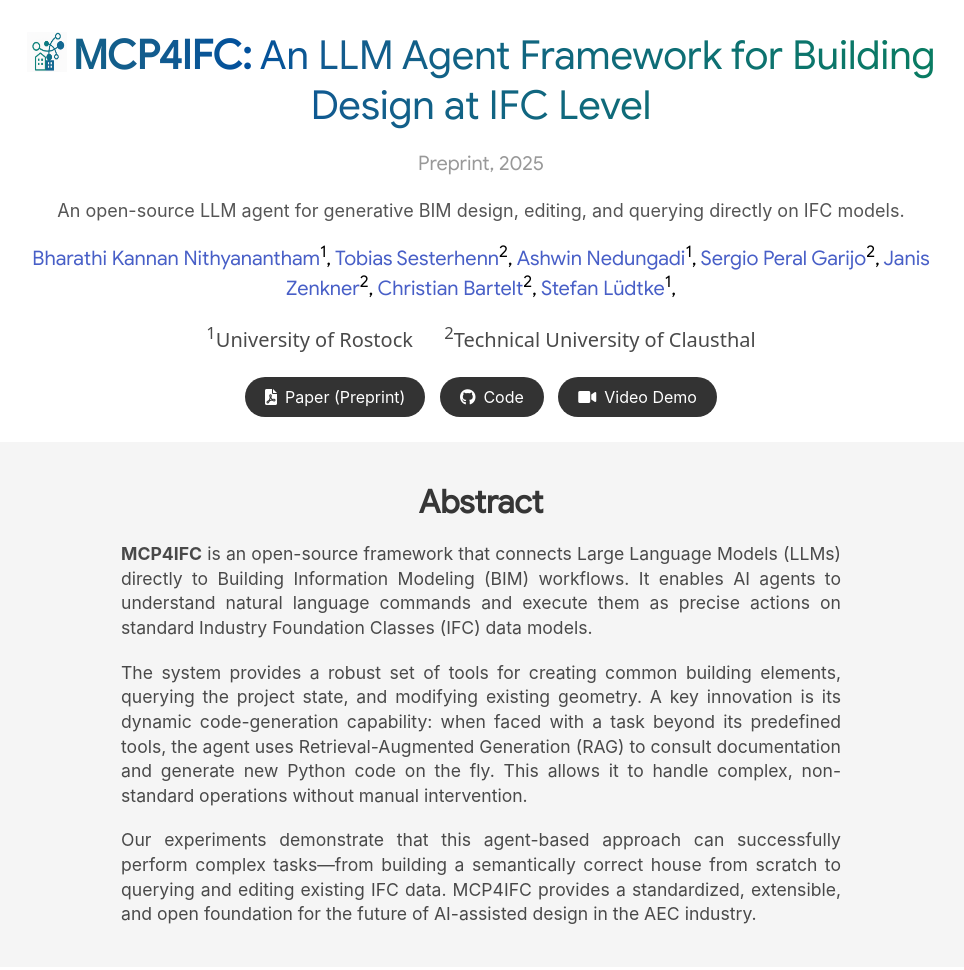
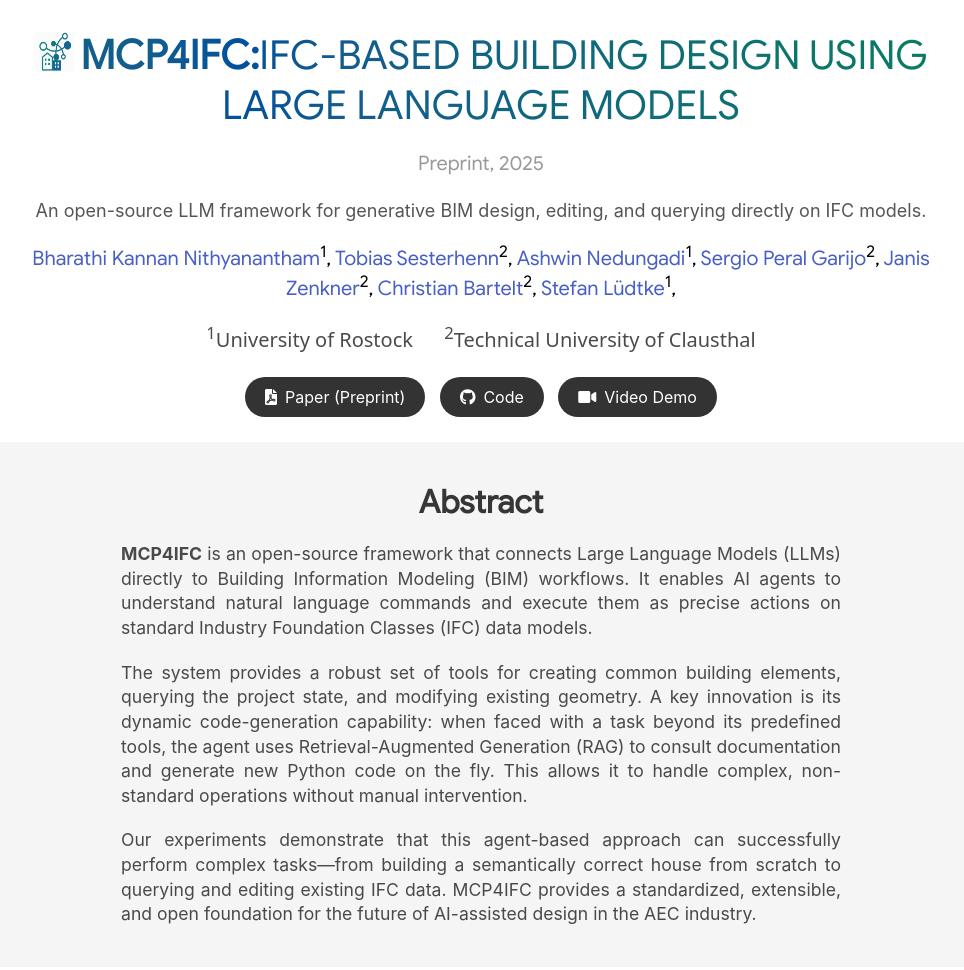
Before and after one commit to Show2Instruct/MCP4IFC.github.io, a plain HTML site: page index.html in a window 1280 px wide. Shown: the top 970 px of the page, without its empty margins (159-1123 px from the left). Drawn offline with Linux system fonts and the light colour scheme.

Commit message:
updated index

```diff
--- a/index.html
+++ b/index.html
@@ -60,10 +60,10 @@
     <div style="max-width: 1000px; flex-direction: column; align-items: center; justify-content: center; display: flex;">
         <header>
             <h1><img src="image/icon.png" style="width: 40px; height: 40px; margin-right: -3px;margin-bottom: -3px;">
-                <b>MCP4IFC:</b> An LLM Agent Framework for Building Design at IFC Level</h1>
+                <b>MCP4IFC:</b>IFC-BASED BUILDING DESIGN USING LARGE LANGUAGE MODELS</h1>
             <p id="accept">Preprint, 2025</p>
 
-            <p class="tagline">An open-source LLM agent for generative BIM design, editing, and querying directly on IFC models.</p>
+            <p class="tagline">An open-source LLM framework for generative BIM design, editing, and querying directly on IFC models.</p>
 
             <section id="authors">
                 <a class="name">Bharathi Kannan Nithyanantham</a><sup>1</sup>,
```
